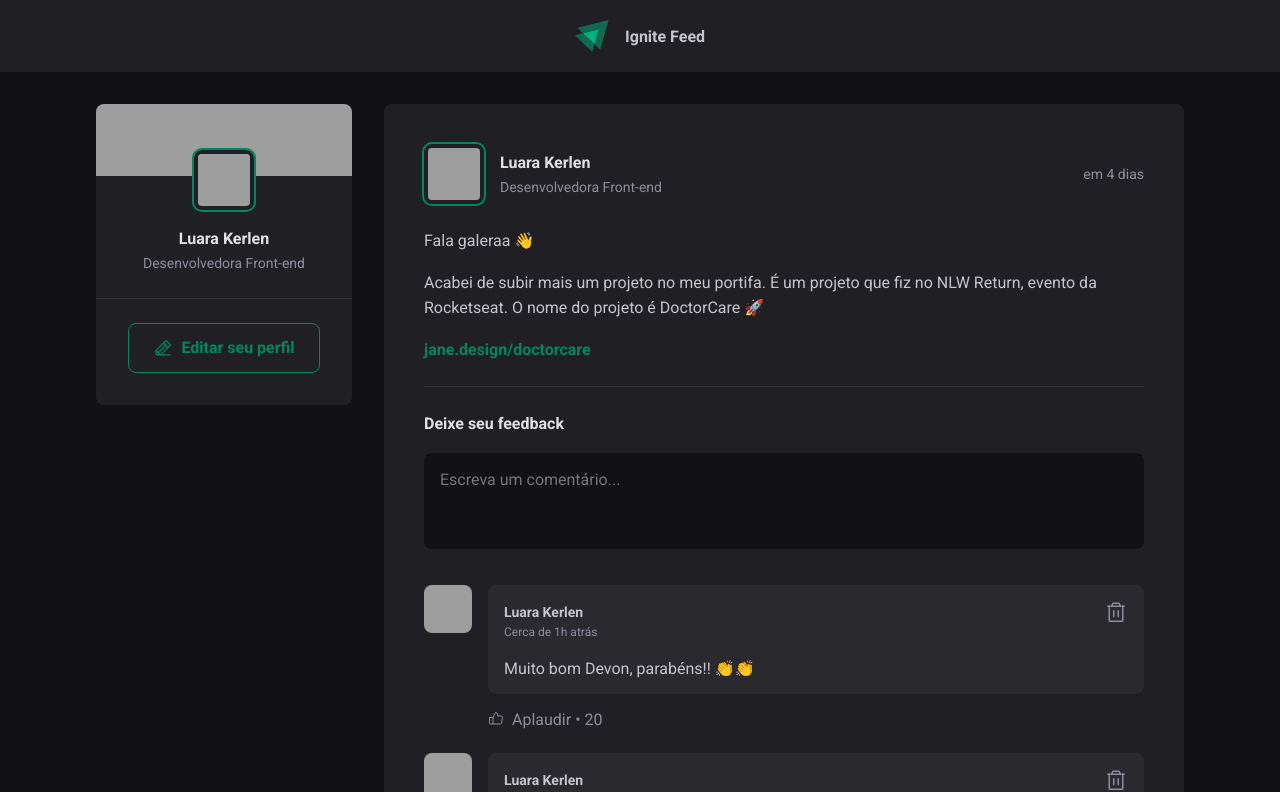
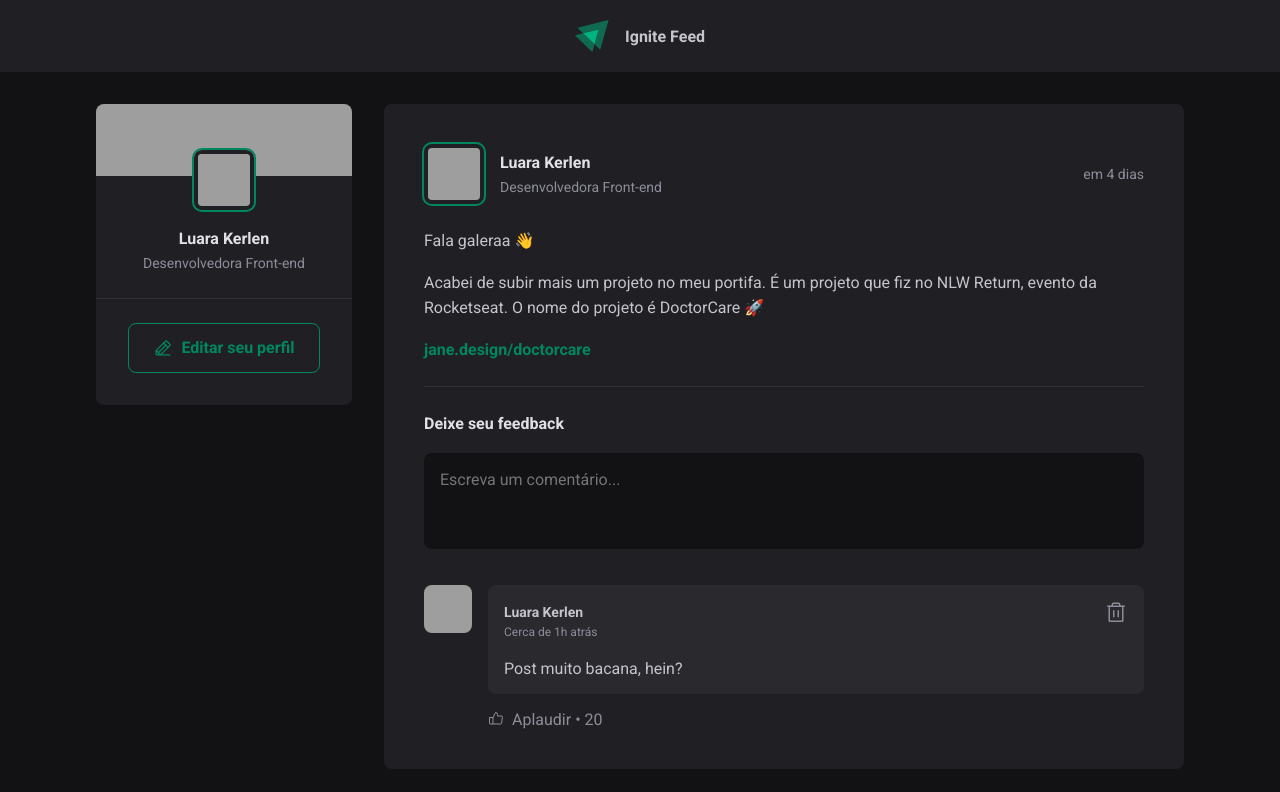
Before and after one commit to luarakerlen/ignite-feed, a React (Vite) app: page / in a window 1280 px wide. Shown: the top 792 px of the page. Built offline with nearby package versions, Linux system fonts and the light colour scheme; grey boxes are pictures that could not be loaded.

Commit message:
feat: add new comments

```diff
--- a/src/components/Comment.jsx
+++ b/src/components/Comment.jsx
@@ -2,7 +2,7 @@
 import { Avatar } from './Avatar';
 import styles from './Comment.module.css';
 
-export function Comment() {
+export function Comment({ content }) {
 	return (
 		<div className={styles.comment}>
 			<Avatar
@@ -23,7 +23,7 @@
 							<Trash size={24} />
 						</button>
 					</header>
-					<p>Muito bom Devon, parabéns!! 👏👏</p>
+					<p>{content}</p>
 				</div>
 				<footer>
 					<button>
--- a/src/components/Post.jsx
+++ b/src/components/Post.jsx
@@ -1,11 +1,15 @@
 import { format, formatDistanceToNow } from 'date-fns';
 import ptBR from 'date-fns/locale/pt-BR';
+import { useState } from 'react';
 
 import { Avatar } from './Avatar';
 import { Comment } from './Comment';
 import styles from './Post.module.css';
 
 export function Post({ author, publishedAt, content }) {
+	const [comments, setComments] = useState(['Post muito bacana, hein?']);
+	const [newCommentText, setNewCommentText] = useState('');
+
 	const publishedDateFormatted = format(
 		publishedAt,
 		"d 'de' LLLL 'às' HH:mm'h'",
@@ -18,6 +22,16 @@
 		locale: ptBR,
 		addSuffix: true,
 	});
+
+	function handleCreateNewComment() {
+		event.preventDefault();
+		setComments([...comments, newCommentText]);
+		setNewCommentText('');
+	}
+
+	function handleNewCommentChange() {
+		setNewCommentText(event.target.value);
+	}
 
 	return (
 		<article className={styles.post}>
@@ -38,27 +52,36 @@
 			</header>
 
 			<div className={styles.content}>
-				{content.map(line => {
-					if(line.type === 'paragraph') {
-						return <p>{line.content}</p>
-					} else if(line.type === 'link') {
-						return <p><a href='#'>{line.content}</a></p>
+				{content.map((line) => {
+					if (line.type === 'paragraph') {
+						return <p>{line.content}</p>;
+					} else if (line.type === 'link') {
+						return (
+							<p>
+								<a href='#'>{line.content}</a>
+							</p>
+						);
 					}
 				})}
 			</div>
 
-			<form className={styles.commentForm}>
+			<form onSubmit={handleCreateNewComment} className={styles.commentForm}>
 				<strong>Deixe seu feedback</strong>
-				<textarea placeholder='Escreva um comentário...' />
+				<textarea
+					name='comment'
+					placeholder='Escreva um comentário...'
+					value={newCommentText}
+					onChange={handleNewCommentChange}
+				/>
 				<footer>
 					<button type='submit'>Publicar</button>
 				</footer>
 			</form>
 
 			<div className={styles.commentList}>
-				<Comment />
-				<Comment />
-				<Comment />
+				{comments.map((comment) => {
+					return <Comment content={comment} />;
+				})}
 			</div>
 		</article>
 	);
```
